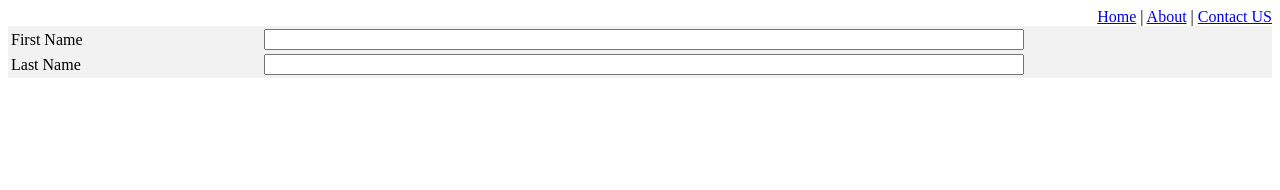
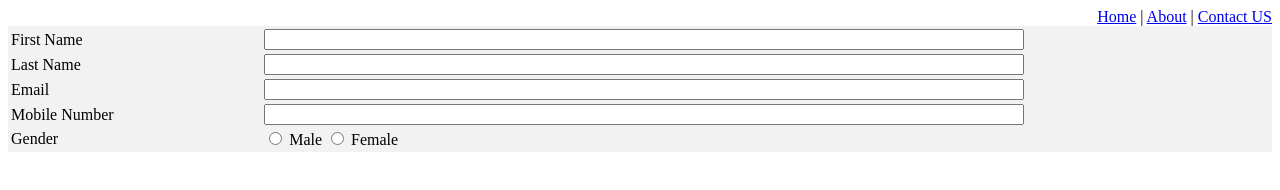
Before and after one commit to RCCESDI/html-project, a plain HTML site: page index.html in a window 1280 px wide. Drawn offline with Linux system fonts and the light colour scheme.

Commit message:
Radio added

```diff
--- a/index.html
+++ b/index.html
@@ -60,8 +60,31 @@
                 </td>
                 <td class="width20"></td>
             </tr>
+            <tr>
+                <td class="width20"><label for="email">Email</label></td>
+                <td class="width60">
+                    <input class="input-width" type="email" name="email" id="email">
+                </td>
+                <td class="width20"></td>
+            </tr>
+            <tr>
+                <td class="width20"><label for="phone">Mobile Number</label></td>
+                <td class="width60">
+                    <input class="input-width" type="number" name="phone" id="phone">
+                </td>
+                <td class="width20"></td>
+            </tr>
+            <tr>
+                <td class="width20"><label>Gender</label></td>
+                <td class="width60">
+                    <input class="" type="radio" name="gender" id="male">
+                    <label for="male">Male</label>
+                    <input class="" type="radio" name="gender" id="female">
+                    <label for="female">Female</label>
+                </td>
+                <td class="width20"></td>
+            </tr>
         </table>
     </div>
 </body>
-
 </html>
```
